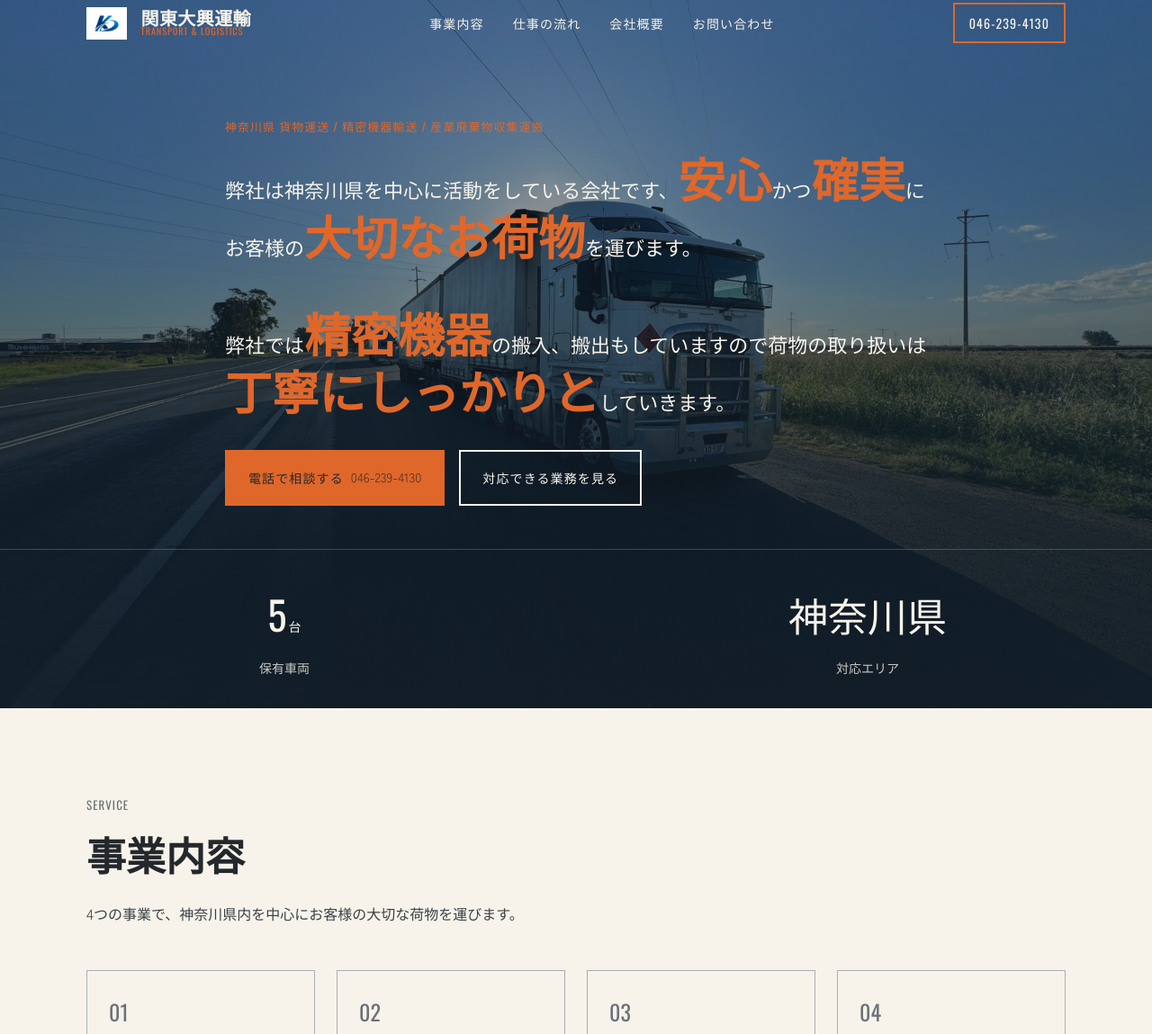
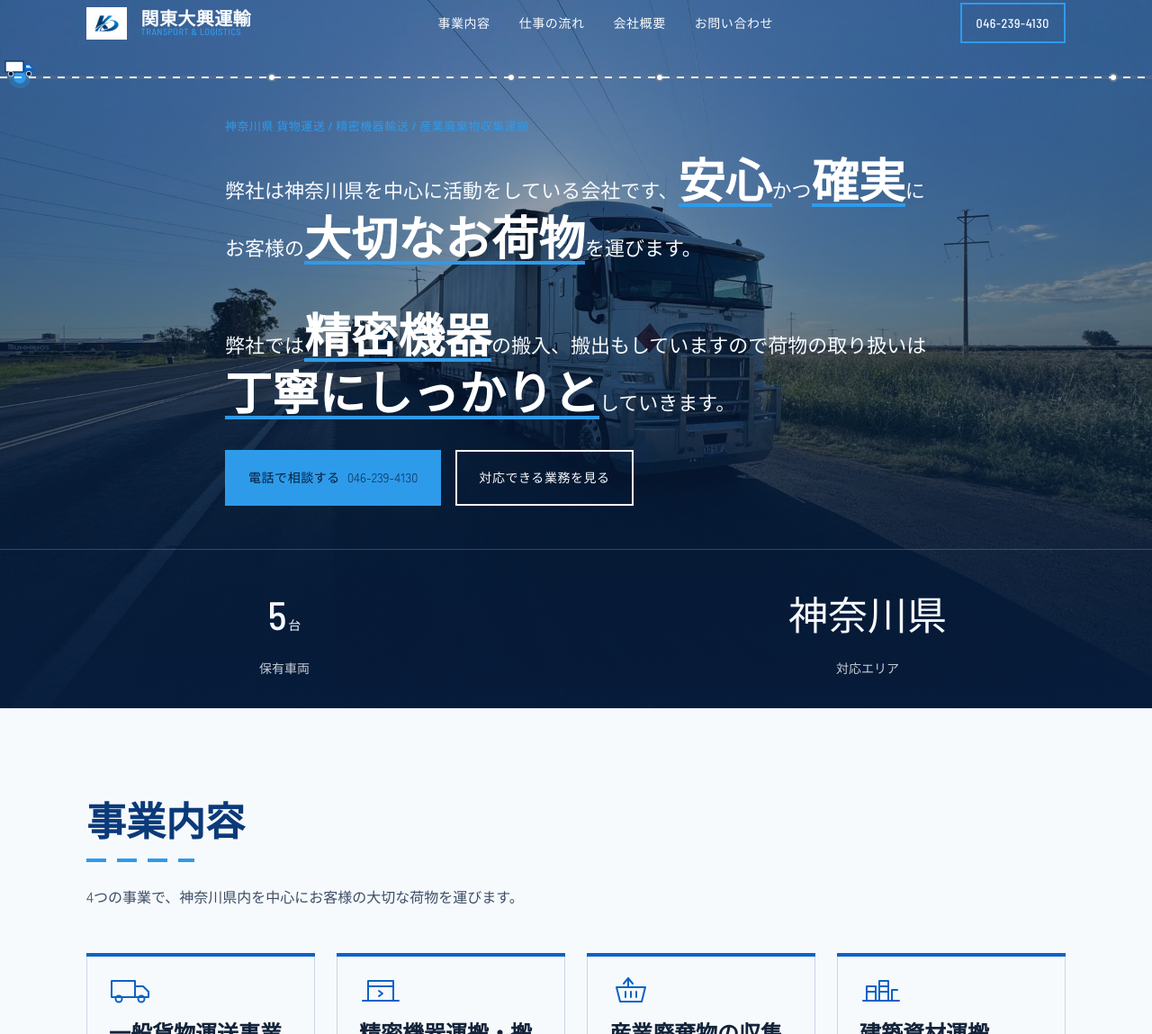
Before and after one commit to wwi195/kanda-dump-site, a plain HTML site: page index.html in a window 1280 px wide. Shown: the part 13-1162 px from the top of the page at 90% size. Drawn offline with nearby package versions, Linux system fonts and the light colour scheme.

Commit message:
Redesign: logo-blue palette, scroll route tracker with truck, hero drive-in motion
- 配色をロゴの紺〜空色に統一
- スクロールに合わせてトラックが道路を進む現在地ルート（広い画面は縦、狭い画面はヘッダー下に横）
- ヒーロー：写真が寄る・文字が走り込む・ヘッドライトの光
- 見出しに道路の白線、事業カードは横から積み込み＋業務アイコン
- 英字アイブロウ削除、ボタンの大文字変換を解除

Co-Authored-By: Claude Opus 5.5 <noreply@anthropic.com>

```diff
--- a/assets/css/components.css
+++ b/assets/css/components.css
@@ -20,8 +20,8 @@
 }
 
 .site-header.is-scrolled {
-  background-color: rgba(20, 32, 42, 0.92);
-  box-shadow: 0 2px 12px rgba(0, 0, 0, 0.15);
+  background-color: rgba(7, 29, 61, 0.94);
+  box-shadow: 0 2px 16px rgba(7, 29, 61, 0.25);
 }
 
 .site-logo {
@@ -123,7 +123,7 @@
   font-family: var(--font-label);
   font-size: var(--fs-small);
   letter-spacing: var(--ls-label);
-  text-transform: uppercase;
+  text-transform: none;
 }
 
 .btn--primary {
@@ -136,6 +136,7 @@
 .btn--primary:focus-visible {
   background-color: var(--color-accent-dim);
   border-color: var(--color-accent-dim);
+  color: #fff;
 }
 
 .btn--ghost {
@@ -145,7 +146,7 @@
 
 .btn--ghost:hover,
 .btn--ghost:focus-visible {
-  background-color: rgba(247, 243, 234, 0.1);
+  background-color: rgba(247, 250, 253, 0.12);
 }
 
 .btn--call {
@@ -171,7 +172,7 @@
 
 /* ==== Hero ==== */
 .hero__scrim {
-  background: linear-gradient(180deg, rgba(20, 32, 42, 0.35) 0%, rgba(20, 32, 42, 0.88) 100%);
+  background: linear-gradient(180deg, rgba(7, 29, 61, 0.25) 0%, rgba(7, 29, 61, 0.55) 45%, rgba(7, 29, 61, 0.92) 100%);
 }
 
 .hero__content,
@@ -207,7 +208,7 @@
 }
 
 .hero__stats {
-  border-top: 1px solid rgba(247, 243, 234, 0.2);
+  border-top: 1px solid rgba(247, 250, 253, 0.2);
 }
 
 .stat__value {
@@ -236,7 +237,9 @@
 
 .section__title {
   font-size: var(--fs-h2);
+  color: var(--color-navy-700);
 }
+.section--contact .section__title { color: inherit; }
 
 .section__lead {
   color: var(--color-text-muted);
@@ -266,13 +269,13 @@
 }
 
 .section--contact .section__lead {
-  color: rgba(247, 243, 234, 0.75);
+  color: rgba(247, 250, 253, 0.75);
 }
 
 .contact-fax {
   font-family: var(--font-label);
   font-size: var(--fs-small);
-  color: rgba(247, 243, 234, 0.75);
+  color: rgba(247, 250, 253, 0.75);
 }
 
 /* ==== Cards ==== */
@@ -286,14 +289,24 @@
 .card:hover,
 .card:focus-within {
   transform: translateY(-2px);
-  box-shadow: 0 8px 20px rgba(20, 32, 42, 0.08);
+  box-shadow: 0 8px 20px rgba(7, 29, 61, 0.10);
 }
 
-.card__number {
-  font-family: var(--font-label);
-  font-size: var(--fs-h3);
-  color: var(--color-steel-500);
-  margin-bottom: var(--space-1);
+.card__icon {
+  display: block;
+  width: 48px;
+  height: 32px;
+  margin-bottom: var(--space-2);
+  color: var(--color-blue-600);
+}
+.card__icon svg {
+  width: 100%;
+  height: 100%;
+  fill: none;
+  stroke: currentColor;
+  stroke-width: 2;
+  stroke-linejoin: round;
+  stroke-linecap: round;
 }
 
 .card__title {
@@ -380,7 +393,7 @@
 /* ==== CEO message ==== */
 .ceo-message {
   background-color: var(--color-steel-100);
-  border-left: 4px solid var(--color-steel-500);
+  border-left: 4px solid var(--color-sky-400);
   padding: var(--space-3);
 }
 
--- /dev/null
+++ b/assets/css/motion.css
@@ -0,0 +1,202 @@
+/* ========================================================
+   運送らしい動き
+   - 最初の画面：写真がこちらへ近づき、文字が走り込む
+   - 現在地ルート：スクロールに合わせてトラックが道路を進む（ここが主役）
+   - カード：荷物を積み込むように横から入る
+   ======================================================== */
+
+/* 登場前のカード（右にずらして待機）で横スクロールが出ないように */
+main { overflow-x: clip; }
+
+/* ---- ヒーロー：ページを開いた瞬間の一連の動き ---- */
+.js .hero__image {
+  transform: scale(1.14);
+  transform-origin: 62% 58%;
+  transition: transform 2.8s var(--ease-out);
+}
+.js.is-loaded .hero__image { transform: scale(1); }
+
+.js .hero__label,
+.js .hero__statement,
+.js .hero__actions {
+  opacity: 0;
+  transform: translateX(-48px);
+  transition: opacity 0.7s var(--ease-out), transform 0.9s var(--ease-out), clip-path 1.1s var(--ease-drive);
+}
+.js .hero__statement { clip-path: inset(0 100% 0 0); }
+.js.is-loaded .hero__label     { opacity: 1; transform: none; transition-delay: 0.35s; }
+.js.is-loaded .hero__statement { opacity: 1; transform: none; clip-path: inset(0 0 0 0); transition-delay: 0.55s; }
+.js.is-loaded .hero__actions   { opacity: 1; transform: none; transition-delay: 1.25s; }
+
+/* 文字の前を走り抜ける光の筋（ヘッドライト） */
+.hero__content { position: relative; }
+.hero__content::before {
+  content: "";
+  position: absolute;
+  left: 0;
+  top: calc(var(--space-7) - 18px);
+  width: 160px;
+  height: 2px;
+  background: linear-gradient(90deg, transparent, var(--color-sky-400) 60%, #fff);
+  opacity: 0;
+  pointer-events: none;
+}
+.is-loaded .hero__content::before { animation: headlight 1.3s var(--ease-drive) 0.25s both; }
+@keyframes headlight {
+  0%   { opacity: 0; transform: translateX(-200px); }
+  15%  { opacity: 1; }
+  80%  { opacity: 1; }
+  100% { opacity: 0; transform: translateX(min(78vw, 900px)); }
+}
+
+.hero__accent { position: relative; color: #fff; }
+.hero__accent::after {
+  content: "";
+  position: absolute;
+  left: 0; right: 0; bottom: -2px;
+  height: 4px;
+  background: var(--color-sky-400);
+  transform: scaleX(0);
+  transform-origin: left;
+  transition: transform 0.6s var(--ease-out);
+}
+.is-loaded .hero__accent::after { transform: scaleX(1); transition-delay: 1.4s; }
+
+/* ---- 見出し：道路の白線が引かれる ---- */
+.section__title::after {
+  content: "";
+  display: block;
+  width: 120px;
+  height: 4px;
+  margin-top: var(--space-2);
+  background: repeating-linear-gradient(90deg, var(--color-sky-400) 0 22px, transparent 22px 34px);
+  transform: scaleX(0);
+  transform-origin: left;
+  transition: transform 0.9s var(--ease-drive) 0.2s;
+}
+.section__title.is-visible::after { transform: scaleX(1); }
+
+/* ---- カード：荷物を積み込むように横から ---- */
+.card[data-reveal] {
+  transform: translateX(56px);
+  transition: opacity var(--duration-slow) var(--ease-out),
+              transform var(--duration-slow) var(--ease-out),
+              box-shadow var(--duration-fast) var(--ease-out);
+  transition-delay: calc(var(--i, 0) * 90ms);
+}
+.card[data-reveal].is-visible { transform: none; }
+.card[data-reveal].is-visible:hover,
+.card[data-reveal].is-visible:focus-within { transform: translateY(-2px); transition-duration: var(--duration-fast); transition-delay: 0s; }
+.card::before {
+  content: "";
+  position: absolute;
+  left: -1px; right: -1px; top: -1px;
+  height: 4px;
+  background: var(--color-blue-600);
+  transform: scaleX(0);
+  transform-origin: left;
+  transition: transform 0.7s var(--ease-out);
+  transition-delay: calc(var(--i, 0) * 90ms + 0.45s);
+}
+.card.is-visible::before { transform: scaleX(1); }
+.card:hover .card__icon svg { animation: icon-drive 0.6s var(--ease-out); }
+@keyframes icon-drive {
+  0%   { transform: translateX(0); }
+  40%  { transform: translateX(6px); }
+  100% { transform: translateX(0); }
+}
+
+/* ---- 現在地ルート ---- */
+.route {
+  position: fixed;
+  z-index: var(--z-route);
+  pointer-events: none;
+  --p: 0;
+}
+.route__stops { list-style: none; padding: 0; margin: 0; }
+.route__stop {
+  pointer-events: auto;
+  position: absolute;
+  display: flex;
+  align-items: center;
+  gap: 10px;
+  text-decoration: none;
+}
+.route__dot {
+  flex-shrink: 0;
+  width: 12px; height: 12px;
+  border-radius: 50%;
+  background: var(--color-paper);
+  border: 3px solid var(--color-steel-500);
+  transition: border-color 0.3s, background-color 0.3s, transform 0.3s var(--ease-out), box-shadow 0.3s;
+}
+.route__stop.is-passed .route__dot { border-color: var(--color-sky-400); background: var(--color-sky-400); }
+.route__stop.is-current .route__dot { transform: scale(1.35); box-shadow: 0 0 0 4px rgba(46, 155, 234, 0.28); }
+.route__name {
+  font-size: 12px;
+  font-weight: 700;
+  white-space: nowrap;
+  color: var(--color-steel-500);
+  transition: color 0.3s;
+}
+.route__stop.is-current .route__name { color: var(--color-navy-700); }
+.route.on-dark .route__name { color: rgba(247, 250, 253, 0.6); }
+.route.on-dark .route__stop.is-current .route__name { color: #fff; }
+.route__stop:focus-visible { outline: 2px solid var(--color-focus-ring); outline-offset: 4px; }
+
+.route__road {
+  position: absolute;
+  background: rgba(106, 124, 147, 0.35);
+  overflow: hidden;
+}
+.route__road::before { content: ""; position: absolute; z-index: 1; }
+.route__done { position: absolute; left: 0; top: 0; background: var(--color-sky-400); }
+.route__truck { position: absolute; width: 34px; height: 20px; }
+.route__truck svg { width: 100%; height: 100%; overflow: visible; }
+.route__cargo  { fill: #fff; stroke: var(--color-navy-700); stroke-width: 1.4; }
+.route__cab    { fill: var(--color-blue-600); }
+.route__window { fill: #BFE2FF; }
+.route__wheel  { fill: var(--color-navy-950); stroke: #fff; stroke-width: 0.8; }
+.route.is-moving .route__truck svg { animation: truck-bump 0.22s linear infinite; }
+@keyframes truck-bump {
+  0%, 100% { transform: translateY(0); }
+  50%      { transform: translateY(-1px); }
+}
+
+/* 縦の道路（広い画面：左の余白） */
+@media (min-width: 1360px) {
+  .route { left: 28px; top: 120px; height: calc(100vh - 176px); width: 140px; --len: calc(100vh - 176px); }
+  .route__road { left: 0; top: 0; bottom: 0; width: 8px; border-radius: 4px; }
+  .route__road::before {
+    left: 3px; top: 0; bottom: 0; width: 2px;
+    background: repeating-linear-gradient(180deg, rgba(255, 255, 255, 0.9) 0 8px, transparent 8px 16px);
+  }
+  .route__done { width: 100%; height: calc(var(--p) * 100%); opacity: 0.85; }
+  .route__stop { left: -2px; top: calc(var(--at) * var(--len) - 6px); }
+  .route__truck {
+    left: -13px; top: -10px;
+    transform: translateY(calc(var(--p) * var(--len))) rotate(90deg);
+  }
+}
+
+/* 横の道路（スマホ・タブレット：ヘッダーの下） */
+@media (max-width: 1359.98px) {
+  .route { left: 0; right: 0; top: var(--header-h, 72px); height: 24px; --len: calc(100vw - 44px); }
+  .route__road { left: 0; right: 0; bottom: 0; height: 4px; }
+  .route__road::before {
+    left: 0; right: 0; top: 1px; height: 2px;
+    background: repeating-linear-gradient(90deg, rgba(255, 255, 255, 0.85) 0 8px, transparent 8px 16px);
+  }
+  .route__done { height: 100%; width: calc(var(--p) * 100%); }
+  .route__stop { bottom: -3px; left: calc(var(--at) * var(--len) + 22px - 5px); }
+  .route__dot { width: 10px; height: 10px; border-width: 2px; }
+  .route__name { display: none; }
+  .route__truck { bottom: 2px; left: 5px; transform: translateX(calc(var(--p) * var(--len))); }
+}
+
+@media (prefers-reduced-motion: reduce) {
+  .hero__image { transform: none; }
+  .hero__label, .hero__statement, .hero__actions { opacity: 1; transform: none; clip-path: none; }
+  .hero__accent::after, .section__title::after, .card::before { transform: scaleX(1); }
+  .card[data-reveal] { transform: none; }
+}
--- a/assets/css/tokens.css
+++ b/assets/css/tokens.css
@@ -1,39 +1,45 @@
 :root {
-  /* ===== Color: 鋼板グレー（ベース。ガンメタル階調） ===== */
-  --color-steel-900: #24282C;
-  --color-steel-800: #2E3338;
-  --color-steel-700: #3B4247;
-  --color-steel-500: #6B7278;
-  --color-steel-300: #A9AFB5;
-  --color-steel-100: #E9EAEC;
+  /* ===== Color: ロゴ由来の青（紺〜空色） =====
+     既存CSSが steel-* / industrial-orange を参照しているため、変数名は残して値をロゴ配色に置き換える */
+  --color-navy-950: #071D3D;   /* 濃紺：暗いセクション・フッター */
+  --color-navy-700: #0B3A7A;   /* 紺：見出し・文字 */
+  --color-blue-600: #0C63C4;   /* 青：ボタン */
+  --color-blue-700: #0A52A3;
+  --color-sky-400:  #2E9BEA;   /* 空色：道路・線・強調 */
+  --color-mist-100: #EAF2FA;   /* 薄青：背景の切り替え */
 
-  /* ===== Color: 工業オレンジ（アクセント。使用箇所を絞る） ===== */
-  --color-industrial-orange: #E0672A;
-  --color-industrial-orange-dim: #C05821;
+  --color-steel-900: var(--color-navy-950);
+  --color-steel-800: #0E2A52;
+  --color-steel-700: #3C4E66;
+  --color-steel-500: #6A7C93;
+  --color-steel-300: #C9D6E5;
+  --color-steel-100: var(--color-mist-100);
 
-  /* ===== Color: 紙白 ===== */
-  --color-paper: #F7F3EA;
+  --color-industrial-orange: var(--color-sky-400);
+  --color-industrial-orange-dim: var(--color-blue-600);
+
+  --color-paper: #F7FAFD;
 
   /* ===== Semantic color roles ===== */
   --color-bg: var(--color-paper);
-  --color-bg-inverse: var(--color-steel-900);
-  --color-text: var(--color-steel-900);
-  --color-text-inverse: var(--color-paper);
+  --color-bg-inverse: var(--color-navy-950);
+  --color-text: #13233A;
+  --color-text-inverse: #F7FAFD;
   --color-text-muted: var(--color-steel-700);
   --color-border: var(--color-steel-300);
-  --color-accent: var(--color-industrial-orange);
-  --color-accent-dim: var(--color-industrial-orange-dim);
-  --color-link: var(--color-steel-800);
-  --color-focus-ring: var(--color-industrial-orange);
+  --color-accent: var(--color-sky-400);
+  --color-accent-dim: var(--color-blue-600);
+  --color-link: var(--color-navy-700);
+  --color-focus-ring: var(--color-sky-400);
 
   /* ===== Typography ===== */
   --font-heading: 'Zen Kaku Gothic New', -apple-system, 'Hiragino Sans', sans-serif;
   --font-body: 'Zen Kaku Gothic New', -apple-system, 'Hiragino Sans', sans-serif;
-  --font-label: 'Oswald', 'Zen Kaku Gothic New', sans-serif;
+  --font-label: 'Barlow Semi Condensed', 'Zen Kaku Gothic New', sans-serif;
 
   --fw-heading: 900;
   --fw-body: 400;
-  --fw-label: 500;
+  --fw-label: 600;
 
   --fs-hero: clamp(2rem, 5vw + 1rem, 4.5rem);
   --fs-h2: clamp(1.5rem, 2.5vw + 1rem, 2.75rem);
@@ -45,7 +51,7 @@
   --lh-heading: 1.25;
   --lh-body: 1.8;
 
-  --ls-label: 0.08em;
+  --ls-label: 0.04em;
 
   /* ===== Spacing scale (8px base) ===== */
   --space-1: 0.5rem;
@@ -61,9 +67,11 @@
   --container-max: 1120px;
   --container-pad: var(--space-2);
   --radius-none: 0;
+  --radius-s: 4px;
 
   /* ===== Motion ===== */
   --ease-out: cubic-bezier(0.16, 1, 0.3, 1);
+  --ease-drive: cubic-bezier(0.65, 0, 0.35, 1);
   --duration-fast: 200ms;
   --duration-base: 500ms;
   --duration-slow: 900ms;
@@ -71,6 +79,7 @@
   /* ===== Z-index scale ===== */
   --z-base: 0;
   --z-content: 10;
+  --z-route: 90;
   --z-header: 100;
   --z-nav-overlay: 200;
   --z-focus: 999;
--- /dev/null
+++ b/assets/js/route.js
@@ -0,0 +1,71 @@
+// 現在地ルート：スクロール量に合わせてトラックを進め、通過したセクションの点を点灯する
+(function () {
+  var route = document.querySelector('[data-route]');
+  if (!route) return;
+  var header = document.querySelector('[data-header]');
+  var stops = Array.prototype.slice.call(route.querySelectorAll('[data-stop]'));
+  var darkSections = document.querySelectorAll('.hero, .section--contact, .site-footer');
+  var fractions = [];
+  var ticking = false;
+  var moveTimer = null;
+
+  function maxScroll() {
+    return Math.max(1, document.documentElement.scrollHeight - window.innerHeight);
+  }
+
+  function measure() {
+    if (header) document.documentElement.style.setProperty('--header-h', header.offsetHeight + 'px');
+    var max = maxScroll();
+    fractions = stops.map(function (stop) {
+      var target = document.getElementById(stop.dataset.stop);
+      // セクションの少し手前（ヘッダー分）で到着扱いにする
+      var top = target ? Math.max(0, target.offsetTop - 88) : 0;
+      var f = Math.min(1, top / max);
+      stop.style.setProperty('--at', f.toFixed(4));
+      return f;
+    });
+    update();
+  }
+
+  function isOverDark() {
+    var probeY = window.innerHeight * 0.5;
+    for (var i = 0; i < darkSections.length; i++) {
+      var r = darkSections[i].getBoundingClientRect();
+      if (r.top <= probeY && r.bottom >= probeY) return true;
+    }
+    return false;
+  }
+
+  function update() {
+    ticking = false;
+    var p = Math.min(1, Math.max(0, window.scrollY / maxScroll()));
+    route.style.setProperty('--p', p.toFixed(4));
+    var current = 0;
+    fractions.forEach(function (f, i) { if (p + 0.002 >= f) current = i; });
+    stops.forEach(function (stop, i) {
+      stop.classList.toggle('is-passed', i <= current);
+      stop.classList.toggle('is-current', i === current);
+      if (i === current) stop.setAttribute('aria-current', 'location');
+      else stop.removeAttribute('aria-current');
+    });
+    route.classList.toggle('on-dark', isOverDark());
+  }
+
+  function onScroll() {
+    route.classList.add('is-moving');
+    clearTimeout(moveTimer);
+    moveTimer = setTimeout(function () { route.classList.remove('is-moving'); }, 160);
+    if (!ticking) { ticking = true; requestAnimationFrame(update); }
+  }
+
+  window.addEventListener('scroll', onScroll, { passive: true });
+  window.addEventListener('resize', measure);
+  window.addEventListener('load', measure);
+  measure();
+})();
+
+// 最初の画面の一連の動きを開始
+(function () {
+  function start() { document.documentElement.classList.add('is-loaded'); }
+  requestAnimationFrame(function () { requestAnimationFrame(start); });
+})();
--- a/index.html
+++ b/index.html
@@ -10,13 +10,15 @@
 
 <link rel="preconnect" href="https://fonts.googleapis.com">
 <link rel="preconnect" href="https://fonts.gstatic.com" crossorigin>
-<link href="https://fonts.googleapis.com/css2?family=Zen+Kaku+Gothic+New:wght@400;500;700;900&family=Oswald:wght@400;500;600&display=swap" rel="stylesheet">
+<link href="https://fonts.googleapis.com/css2?family=Zen+Kaku+Gothic+New:wght@400;500;700;900&family=Barlow+Semi+Condensed:wght@500;600;700&display=swap" rel="stylesheet">
 
 <link rel="stylesheet" href="assets/css/reset.css">
 <link rel="stylesheet" href="assets/css/tokens.css">
 <link rel="stylesheet" href="assets/css/layout.css">
 <link rel="stylesheet" href="assets/css/components.css">
 <link rel="stylesheet" href="assets/css/animation.css">
+<link rel="stylesheet" href="assets/css/motion.css">
+<script>document.documentElement.classList.add('js');</script>
 </head>
 <body>
 
@@ -53,6 +55,20 @@
     </button>
   </div>
 </header>
+
+<nav class="route" aria-label="ページ内の現在地" data-route>
+  <div class="route__road" aria-hidden="true"><span class="route__done"></span></div>
+  <ol class="route__stops">
+    <li><a class="route__stop" href="#top" data-stop="top"><span class="route__dot"></span><span class="route__name">出発</span></a></li>
+    <li><a class="route__stop" href="#business" data-stop="business"><span class="route__dot"></span><span class="route__name">事業内容</span></a></li>
+    <li><a class="route__stop" href="#flow" data-stop="flow"><span class="route__dot"></span><span class="route__name">仕事の流れ</span></a></li>
+    <li><a class="route__stop" href="#company" data-stop="company"><span class="route__dot"></span><span class="route__name">会社概要</span></a></li>
+    <li><a class="route__stop" href="#contact" data-stop="contact"><span class="route__dot"></span><span class="route__name">お問い合わせ</span></a></li>
+  </ol>
+  <span class="route__truck" aria-hidden="true">
+    <svg viewBox="0 0 34 20"><rect class="route__cargo" x="1" y="2" width="20" height="12" rx="1"/><path class="route__cab" d="M22 5h6l5 5v4H22z"/><path class="route__window" d="M24 6.5h3.3l3 3H24z"/><circle class="route__wheel" cx="7" cy="16" r="2.8"/><circle class="route__wheel" cx="27" cy="16" r="2.8"/></svg>
+  </span>
+</nav>
 
 <main id="main">
 
@@ -92,28 +108,27 @@
 
   <section class="section" id="business">
     <div class="l-container">
-      <p class="section__label" data-reveal>SERVICE</p>
       <h2 class="section__title" data-reveal>事業内容</h2>
       <p class="section__lead" data-reveal>4つの事業で、神奈川県内を中心にお客様の大切な荷物を運びます。</p>
 
       <div class="card-grid">
         <article class="card" data-reveal style="--i:0">
-          <p class="card__number">01</p>
+          <span class="card__icon"><svg viewBox="0 0 48 32" aria-hidden="true"><path d="M3 6h26v18H3z"/><path d="M29 12h9l6 6v6H29z"/><circle cx="11" cy="26" r="3.5"/><circle cx="36" cy="26" r="3.5"/></svg></span>
           <h3 class="card__title">一般貨物運送事業</h3>
           <p class="card__text">神奈川県を拠点に、一般貨物の集荷・配送に対応します。10tダンプから箱車まで、荷物の量や性質に合わせて車両を選定します。</p>
         </article>
         <article class="card" data-reveal style="--i:1">
-          <p class="card__number">02</p>
+          <span class="card__icon"><svg viewBox="0 0 48 32" aria-hidden="true"><path d="M10 6h28v22H10z"/><path d="M10 12h28"/><path d="M22 17l4 3-4 3"/><path d="M4 28h40"/></svg></span>
           <h3 class="card__title">精密機器運搬・搬入出</h3>
           <p class="card__text">精密機器の運搬から現場への搬入・搬出まで対応します。エアサスペンション搭載のウィング車で、丁寧な取り扱いを徹底します。</p>
         </article>
         <article class="card" data-reveal style="--i:2">
-          <p class="card__number">03</p>
+          <span class="card__icon"><svg viewBox="0 0 48 32" aria-hidden="true"><path d="M16 9l5-6 5 6"/><path d="M21 3v10"/><path d="M8 13h32l-4 16H12z"/><path d="M18 18v6M24 18v6M30 18v6"/></svg></span>
           <h3 class="card__title">産業廃棄物の収集運搬</h3>
           <p class="card__text">産業廃棄物収集運搬業の許可を準備中です。取得でき次第対応いたしますので、お気軽にご相談ください。</p>
         </article>
         <article class="card" data-reveal style="--i:3">
-          <p class="card__number">04</p>
+          <span class="card__icon"><svg viewBox="0 0 48 32" aria-hidden="true"><path d="M4 28h40"/><path d="M8 28V12h10v16"/><path d="M22 28V6h10v22"/><path d="M36 28V16h6"/><path d="M8 18h10M22 12h10M22 18h10"/></svg></span>
           <h3 class="card__title">建築資材運搬</h3>
           <p class="card__text">建築現場で使用する資材の運搬に対応します。工程に合わせた搬入スケジュールのご相談も承ります。</p>
         </article>
@@ -123,7 +138,6 @@
 
   <section class="section section--flow" id="flow">
     <div class="l-container">
-      <p class="section__label" data-reveal>FLOW</p>
       <h2 class="section__title" data-reveal>仕事の流れ</h2>
       <div class="flow-placeholder" data-reveal>
         <p class="flow-placeholder__text">実際の業務フローを確認してから差し替えます。</p>
@@ -162,7 +176,6 @@
 
   <section class="section section--company" id="company">
     <div class="l-container">
-      <p class="section__label" data-reveal>COMPANY</p>
       <h2 class="section__title" data-reveal>会社概要</h2>
 
       <!-- TODO:実データ：所在地・設立・資本金・従業員数・許可番号・対応エリア詳細は未確定です -->
@@ -202,7 +215,6 @@
 
   <section class="section section--contact" id="contact">
     <div class="l-container">
-      <p class="section__label" data-reveal>CONTACT</p>
       <h2 class="section__title" data-reveal>お問い合わせ</h2>
       <p class="section__lead" data-reveal>見積りは無料です。運びたいものと場所、希望の時期をお知らせいただければ、当日〜翌営業日中に概算をご案内します。</p>
 
@@ -242,6 +254,7 @@
 
 <script src="assets/js/main.js" defer></script>
 <script src="assets/js/scroll-reveal.js" defer></script>
+<script src="assets/js/route.js" defer></script>
   <script src="https://wwi195.github.io/site-analytics/tracker.js?v=1" data-site-id="kanda-dump-site"></script>
 </body>
 </html>
```
